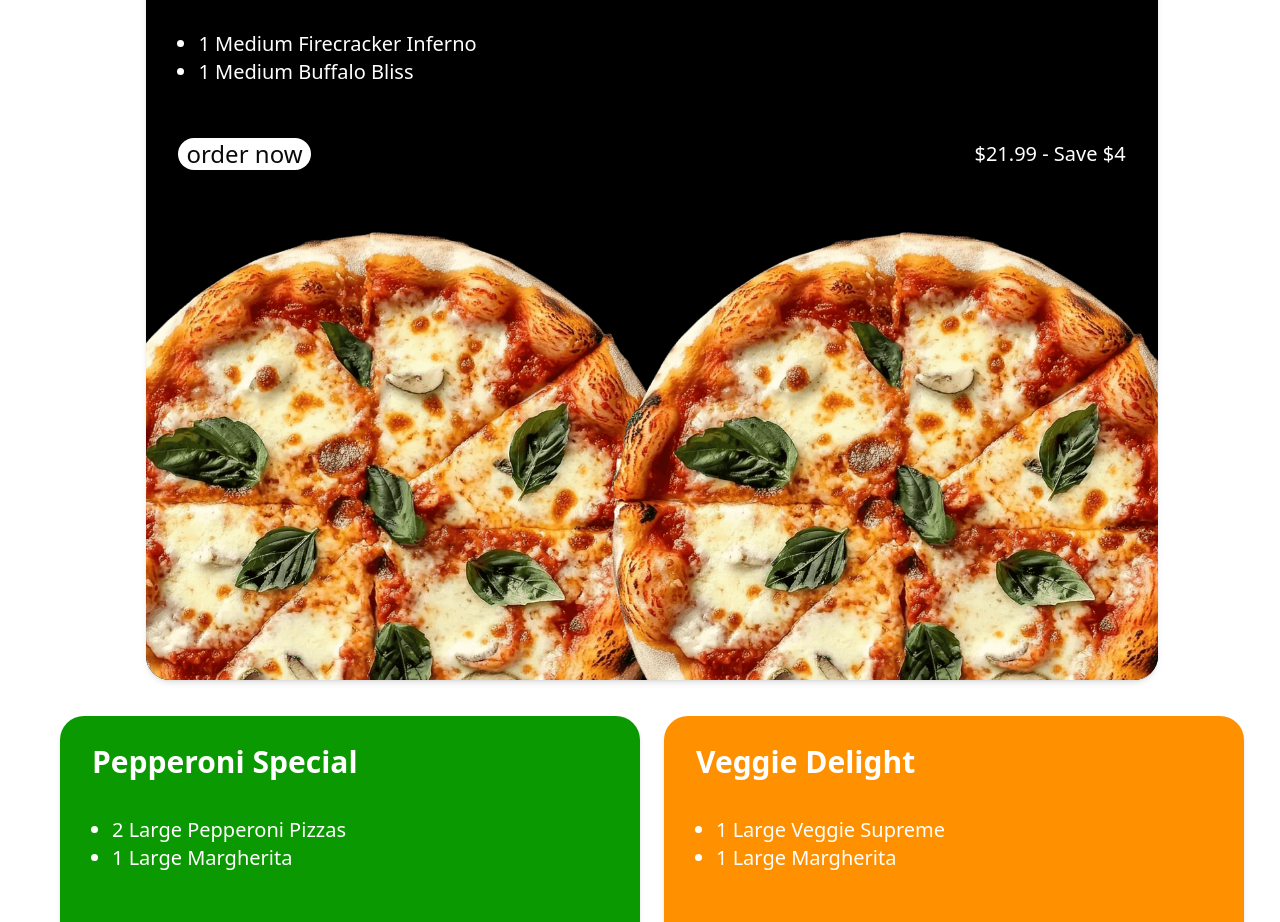
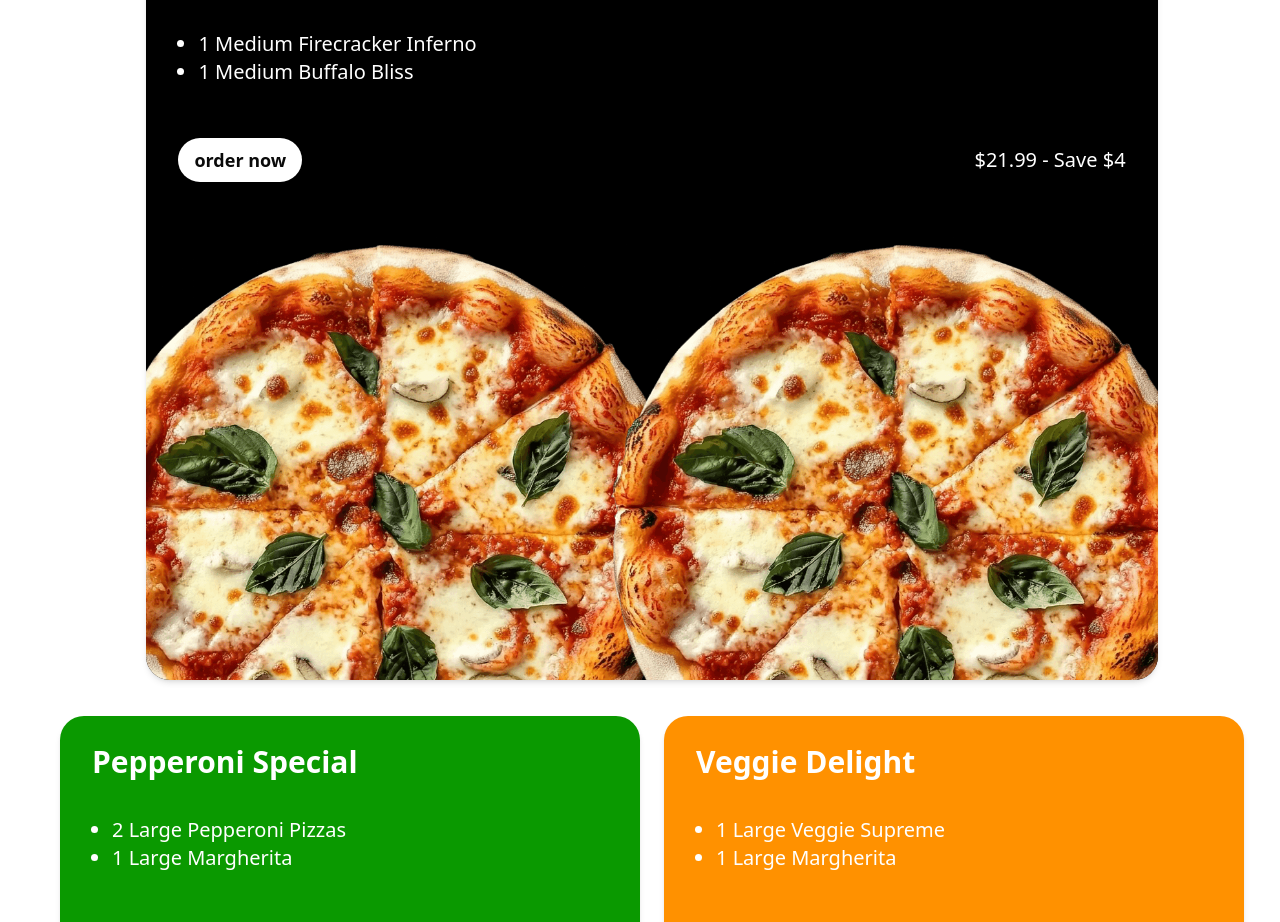
Before and after one commit to Hemant-14942/Pepper, a React (Vite) app in the folder Frontend/: page / in a window 1280 px wide. Shown: the part 2660-3582 px from the top of the page. Built offline with nearby package versions, Linux system fonts and the light colour scheme.

Commit message:
Fixed Card

```diff
--- a/Frontend/src/components/HeroCardSection.jsx
+++ b/Frontend/src/components/HeroCardSection.jsx
@@ -43,7 +43,7 @@ const HeroCardSection = () => {
               <div className="btnprice flex justify-between items-center w-full mt-4">
                 <button
                   type="button"
-                  className="px-2 bg-white rounded-full text-2xl"
+                  className="px-4 py-2 bg-white rounded-full text-lg font-bold"
                 >
                   order now
                 </button>
```
